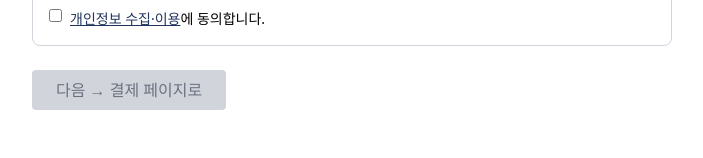
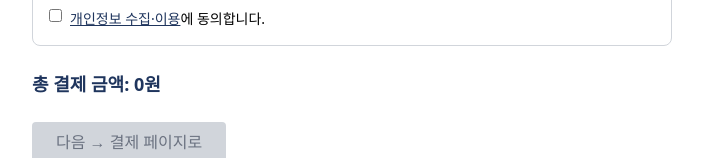
Before and after one commit to Raina-Moon/korip-web, a Next.js app: page /ticket-reservation in a window 1280 px wide. Shown: the part 1002-1160 px from the top of the page, without its empty margins (288-991 px from the left). Built offline with nearby package versions, Linux system fonts and the light colour scheme; no server answers.

Commit message:
✨ feat: display total price on TicketReservationPage based on adult and child ticket prices

```diff
--- a/src/app/ticket-reservation/page.tsx
+++ b/src/app/ticket-reservation/page.tsx
@@ -40,6 +40,11 @@ const TicketReservationPage = () => {
 
   const [agreeCancelPolicy, setAgreeCancelPolicy] = useState(false);
   const [agreePrivacy, setAgreePrivacy] = useState(false);
+
+  const adultPrice = Number(searchParams.get("adultPrice") || "0");
+  const childPrice = Number(searchParams.get("childPrice") || "0");
+
+  const totalPrice = adults * adultPrice + children * childPrice;
 
   const handleNext = () => {
     const pending = {
@@ -233,6 +238,10 @@ const TicketReservationPage = () => {
         </label>
       </div>
 
+      <p className="text-lg font-semibold text-primary-700">
+        총 결제 금액: {totalPrice.toLocaleString()}원
+      </p>
+
       <button
         onClick={handleNext}
         disabled={
```
